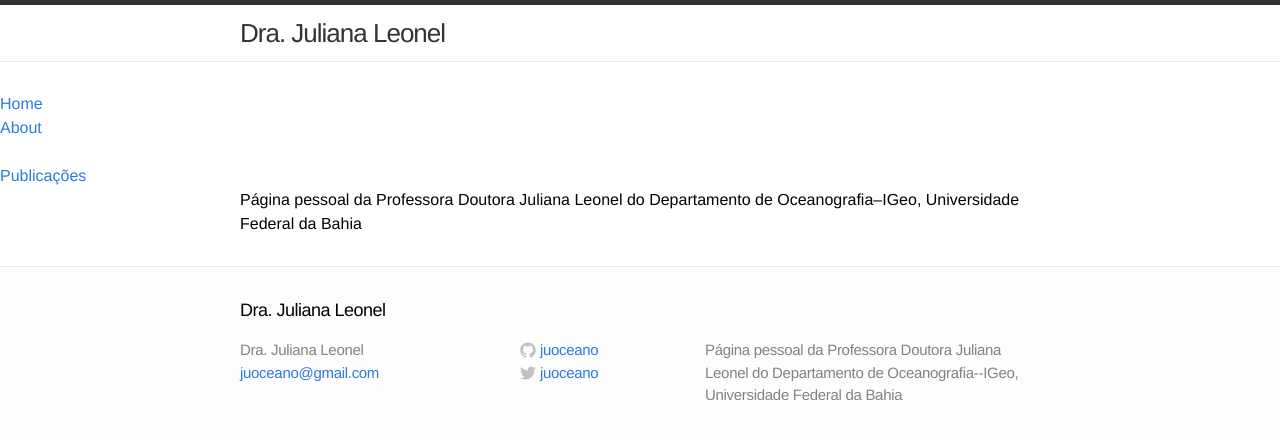
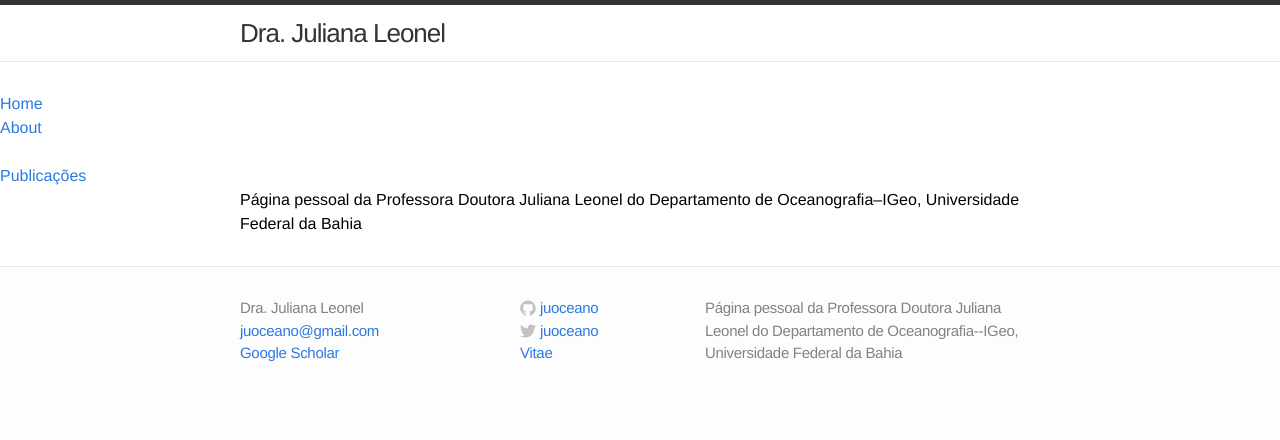
Before and after one commit to ocefpaf/personalpage, a Jekyll site: the page built from index.md, in a window 1280 px wide. Shown: the top 440 px of the page. Built offline with Jekyll 4.4.1, drawn with Linux system fonts in a browser that asks for light colours.

Commit message:
Added Google scholar and Vitae placeholder.

```diff
--- a/_includes/footer.html
+++ b/_includes/footer.html
@@ -2,12 +2,15 @@
 
   <div class="wrap">
 
-    <h2 class="footer-heading">{{ site.title }}</h2>
+<!--     <h2 class="footer-heading">{{ site.title }}</h2> -->
 
     <div class="footer-col-1 column">
       <ul>
         <li>{{ site.title }}</li>
         <li><a href="mailto:{{ site.email }}">{{ site.email }}</a></li>
+        <li>
+          <a href="http://scholar.google.com.br/citations?&user=7CTXW9oAAAAJ">Google Scholar</a>
+        </li>
       </ul>
     </div>
 
@@ -49,6 +52,9 @@
             <span class="username">{{ site.twitter_username }}</span>
           </a>
         </li>{% endif %}
+        <li>
+          <a href="http://scholar.google.com.br/citations?&user=7CTXW9oAAAAJ">Vitae</a>
+        </li>
       </ul>
     </div>
 
```
